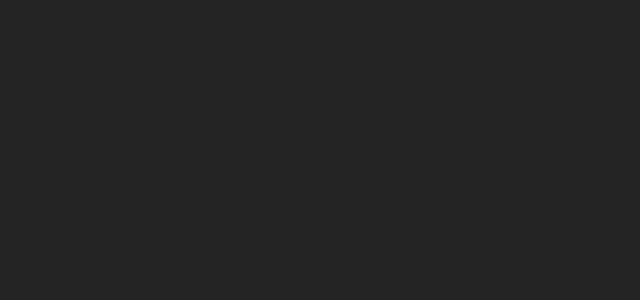
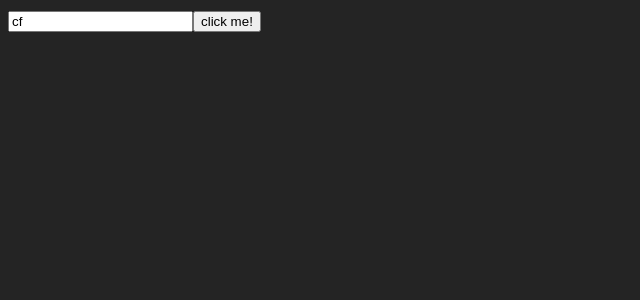
Before and after one commit to chrialge/vite-boolflix, a Vue app: page / in a window 1280 px wide. Shown: the top 300 px of the page, without its empty margins (0-640 px from the left). Built offline with nearby package versions, Linux system fonts and the light colour scheme.

Commit message:
add input, button and trial functionality

```diff
--- a/src/App.vue
+++ b/src/App.vue
@@ -1,9 +1,28 @@
-<script >
-
+<script>
+export default{
+  name: app,
+  data(){
+    return{
+      searchFilm: 'cf',
+    }
+  },
+  methods:{
+    search(){
+      console.log(this.searchFilm)
+    }
+  },
+  mounted(){
+    console.log(this.searchFilm)
+    console.log('ciao')
+  }
+}
 </script>
 
 <template>
-
+  <header>
+    <input type="search" name="search_film" id="" v-model="searchFilm" @keyup="search">
+    <button>click me!</button>
+  </header>
 </template>
 
 <style>
```
